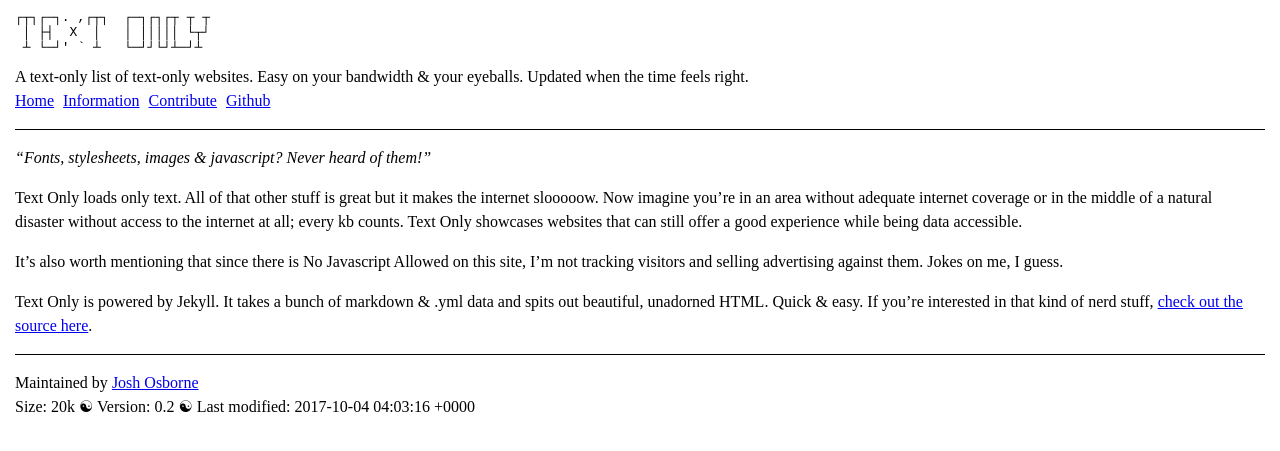
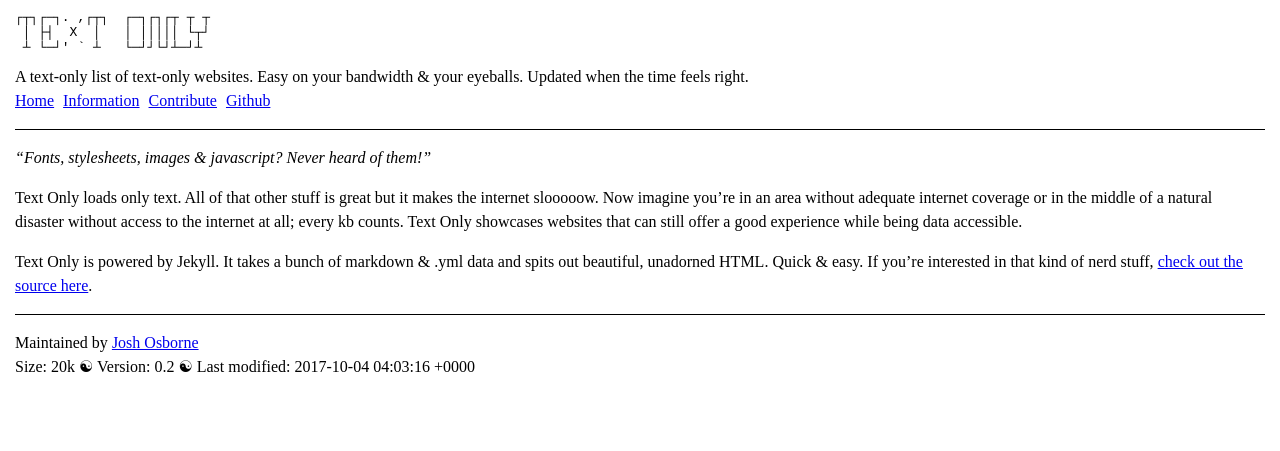
Before and after one commit to joshosbrn/textonly, a Jekyll site: the page built from information.md, in a window 1280 px wide. Shown: the top 451 px of the page. Built offline with Jekyll 4.4.1, drawn with Linux system fonts in a browser that asks for light colours.

Commit message:
information edit

```diff
--- a/information.md
+++ b/information.md
@@ -5,6 +5,4 @@ _"Fonts, stylesheets, images &amp; javascript? Never heard of them!"_
 
 Text Only loads only text. All of that other stuff is great but it makes the internet slooooow. Now imagine you're in an area without adequate internet coverage or in the middle of a natural disaster without access to the internet at all; every kb counts. Text Only showcases websites that can still offer a good experience while being data accessible.
 
-It's also worth mentioning that since there is No Javascript Allowed on this site, I'm not tracking visitors and selling advertising against them. Jokes on me, I guess.
-
 Text Only is powered by Jekyll. It takes a bunch of markdown &amp; .yml data and spits out beautiful, unadorned HTML. Quick &amp; easy. If you're interested in that kind of nerd stuff, [check out the source here](https://github.com/joshosbrn/textonly).
```
